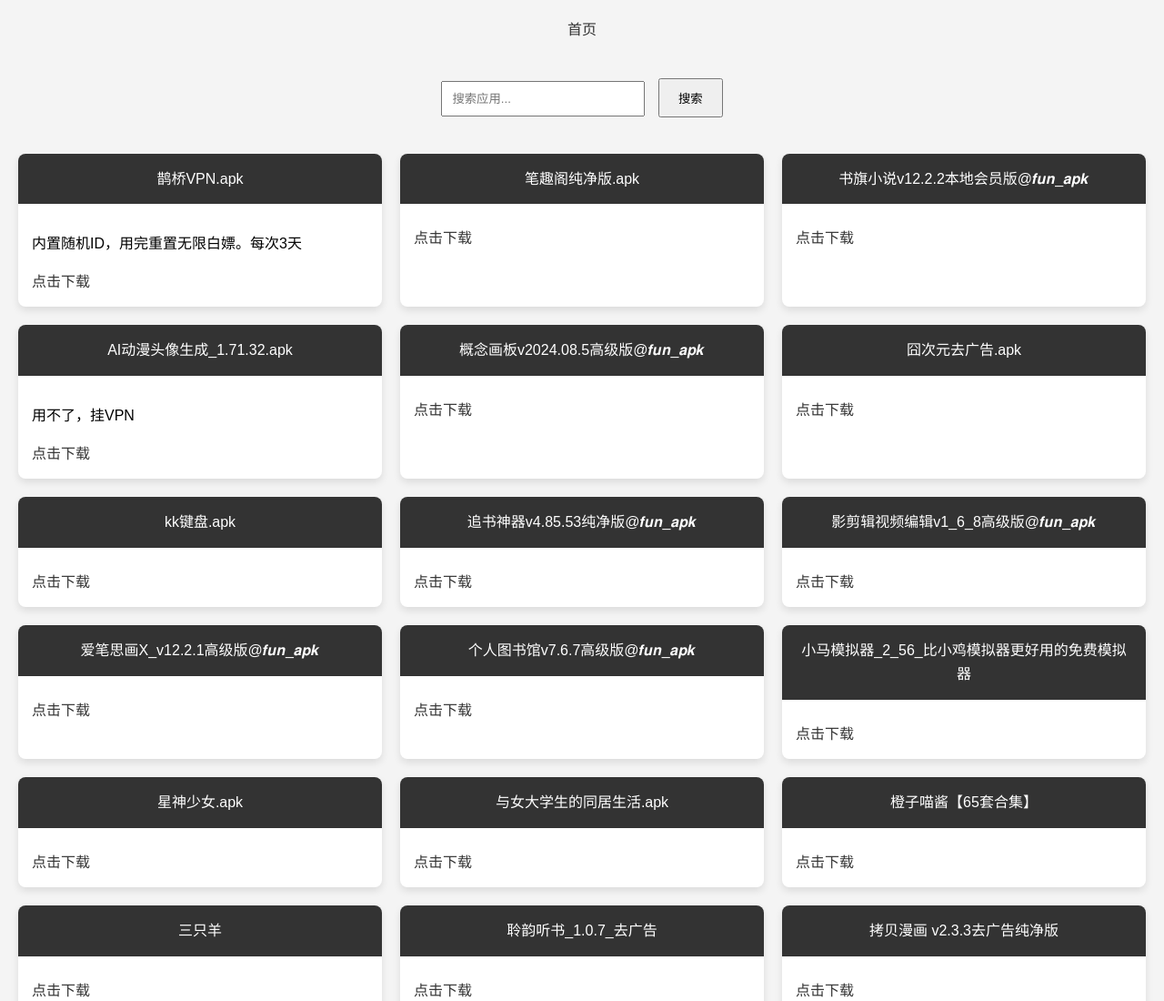
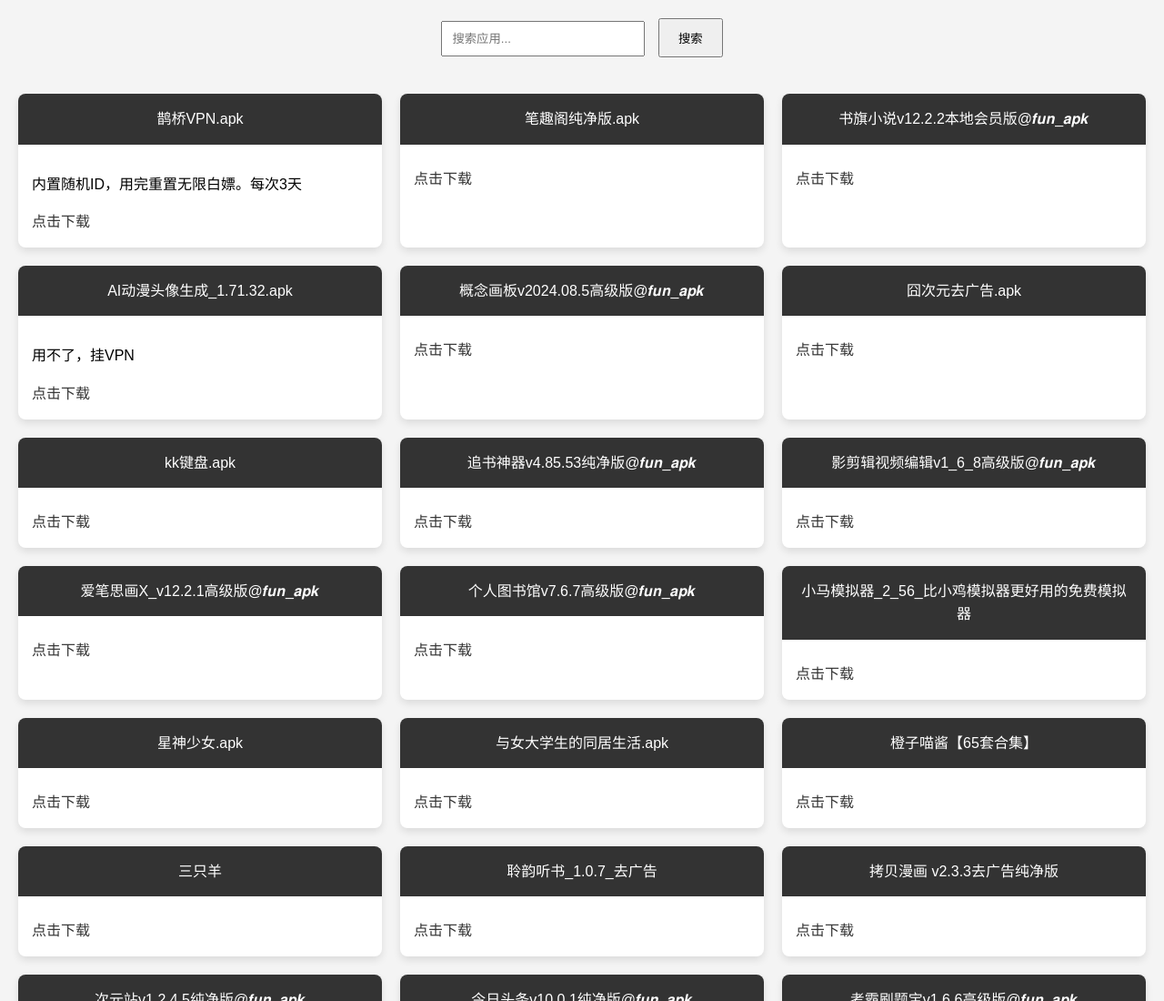
Before and after one commit to huixiao666/A6, a plain HTML site: page index.html in a window 1280 px wide. Shown: the top 1100 px of the page at 91% size. Drawn offline with Linux system fonts and the light colour scheme.

Commit message:
Update index.html

```diff
--- a/index.html
+++ b/index.html
@@ -84,10 +84,6 @@
     </style>
 </head>
 <body>
-
-    <nav>
-        <a href="https://huixiao666.github.io/A/">首页</a>
-    </nav>
 
     <div class="search-box">
         <form id="searchForm">
```
